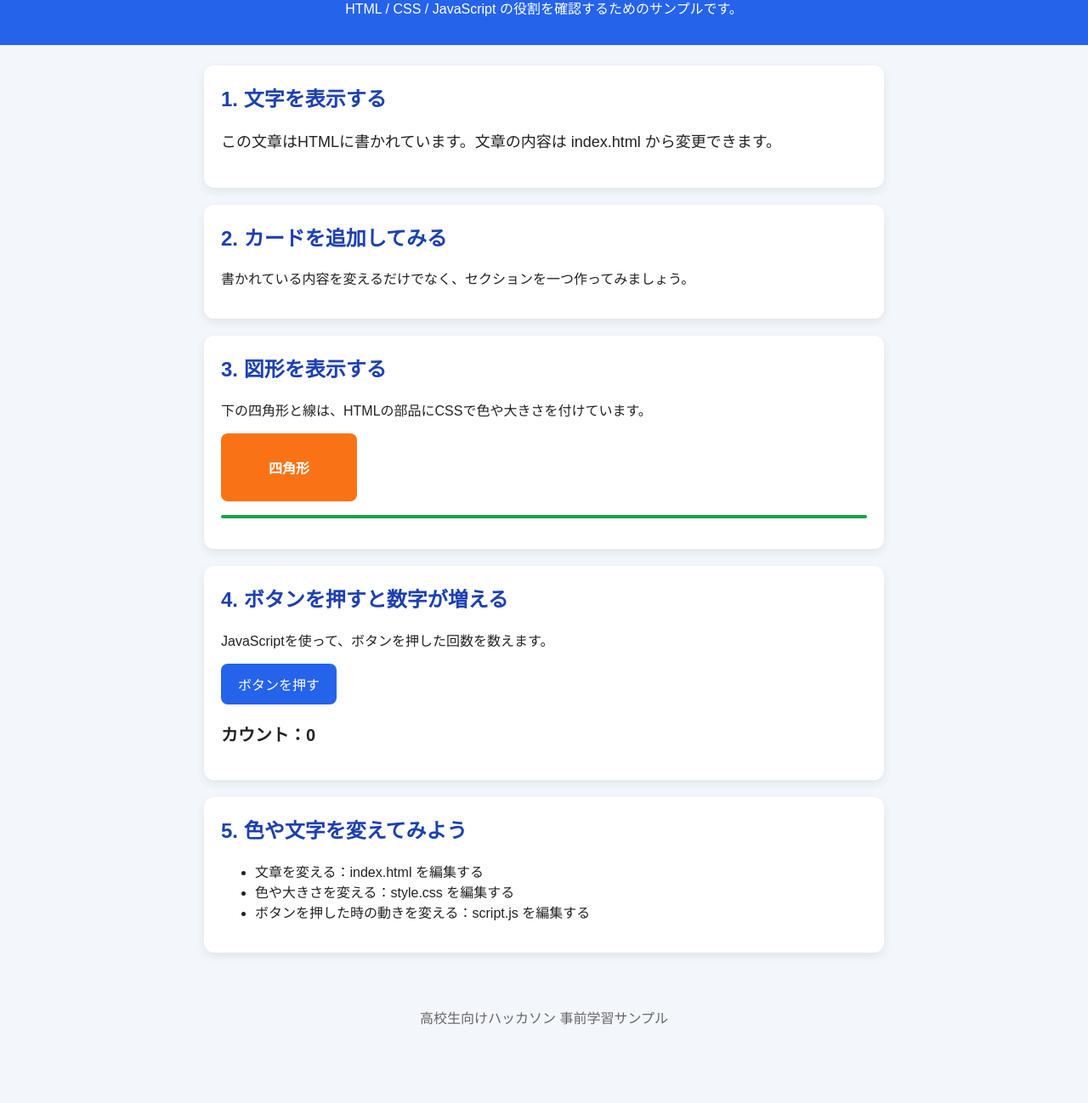
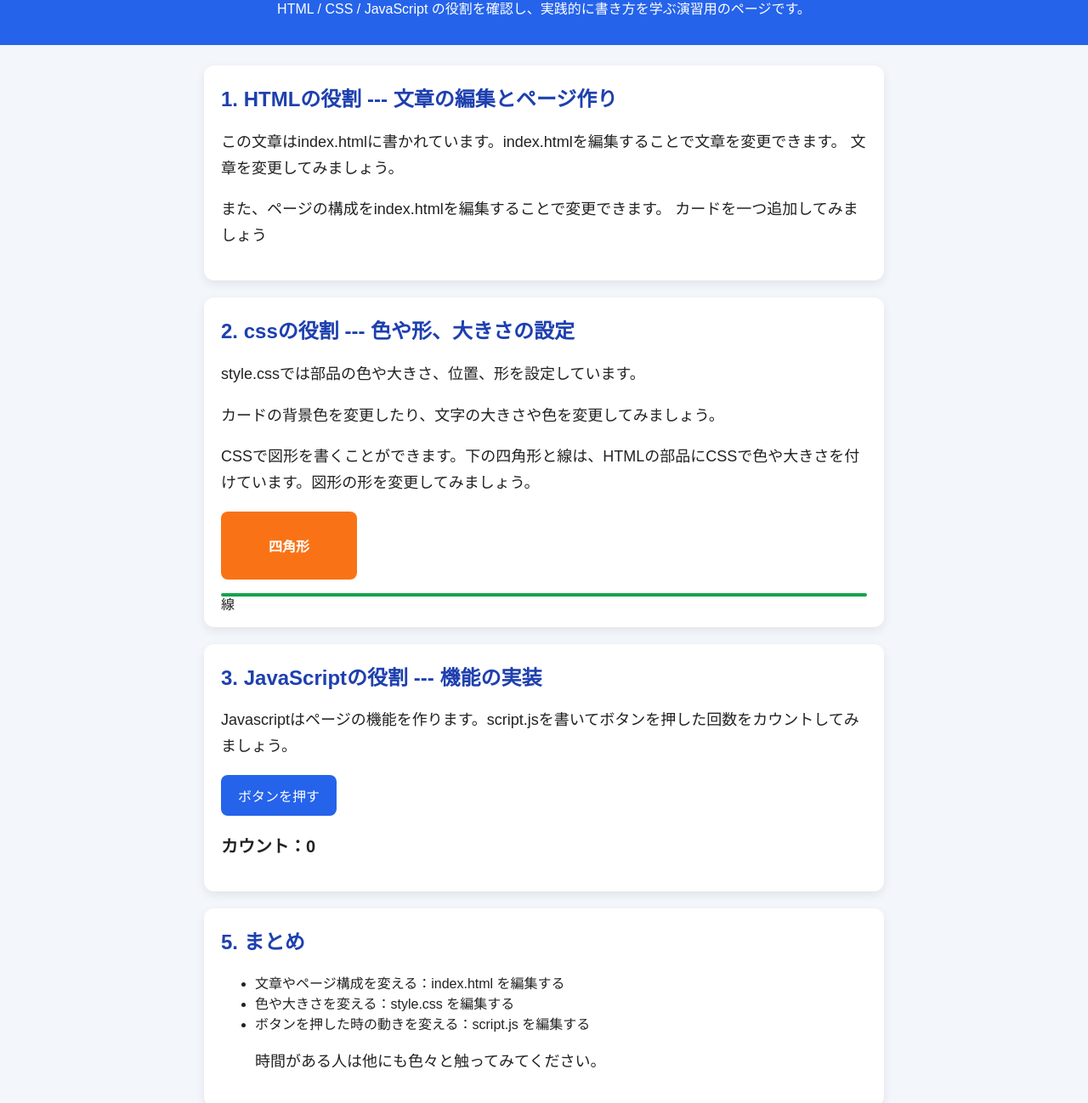
Before and after one commit to zzzKentaro/web_app_starter, a plain HTML site: page index.html in a window 1280 px wide. Shown: the part 89-1387 px from the top of the page at 85% size. Before the commit the page ends 1338 px from the top, so only its background shows below. Drawn offline with Linux system fonts and the light colour scheme.

Commit message:
ページを演習用に変更
文章を変更＋Javascriptを消してボタンを押しても何も起こらないようにした

```diff
--- a/index.html
+++ b/index.html
@@ -3,7 +3,7 @@
 <head>
   <meta charset="UTF-8">
   <meta name="viewport" content="width=device-width, initial-scale=1.0">
-  <title>Webアプリ最小テンプレート</title>
+  <title>Web制作演習用ページ</title>
 
   <!-- style.cssを読み込む：見た目はCSSに書く -->
   <link rel="stylesheet" href="style.css">
@@ -11,35 +11,37 @@
 <body>
   <!-- ここから画面に表示される内容 -->
   <header class="site-header">
-    <h1>Webアプリ最小テンプレート</h1>
-    <p>HTML / CSS / JavaScript の役割を確認するためのサンプルです。</p>
+    <h1>Web制作演習</h1>
+    <p>HTML / CSS / JavaScript の役割を確認し、実践的に書き方を学ぶ演習用のページです。</p>
   </header>
 
   <main class="container">
     <section class="card">
-      <h2>1. 文字を表示する</h2>
+      <h2>1. HTMLの役割 --- 文章の編集とページ作り</h2>
       <p class="message">
-        この文章はHTMLに書かれています。文章の内容は index.html から変更できます。
+        この文章はindex.htmlに書かれています。index.htmlを編集することで文章を変更できます。
+        文章を変更してみましょう。
       </p>
-    </section>
-
-    <section class ="card">
-      <h2>2. カードを追加してみる</h2>
-      <p>書かれている内容を変えるだけでなく、セクションを一つ作ってみましょう。</p>
+      <p class ="message">
+        また、ページの構成をindex.htmlを編集することで変更できます。
+        カードを一つ追加してみましょう
     </section>
 
     <section class="card">
-      <h2>3. 図形を表示する</h2>
-      <p>下の四角形と線は、HTMLの部品にCSSで色や大きさを付けています。</p>
+      <h2>2. cssの役割 --- 色や形、大きさの設定
+      </h2>
+      <p class ="message">style.cssでは部品の色や大きさ、位置、形を設定しています。</p>
+      <p class ="message">カードの背景色を変更したり、文字の大きさや色を変更してみましょう。</p>
+      <p class ="message">CSSで図形を書くことができます。下の四角形と線は、HTMLの部品にCSSで色や大きさを付けています。図形の形を変更してみましょう。</p>
 
       <div class="shape-box">四角形</div>
-      <div class="line"></div>
+      <div class="line">線</div>
     </section>
 
     <section class="card">
-      <h2>4. ボタンを押すと数字が増える</h2>
-      <p>
-        JavaScriptを使って、ボタンを押した回数を数えます。
+      <h2>3. JavaScriptの役割 --- 機能の実装</h2>
+      <p class="message">
+        Javascriptはページの機能を作ります。script.jsを書いてボタンを押した回数をカウントしてみましょう。
       </p>
 
       <button id="countButton" class="main-button">ボタンを押す</button>
@@ -47,17 +49,18 @@
     </section>
 
     <section class="card">
-      <h2>5. 色や文字を変えてみよう</h2>
+      <h2>5. まとめ</h2>
       <ul>
-        <li>文章を変える：index.html を編集する</li>
+        <li>文章やページ構成を変える：index.html を編集する</li>
         <li>色や大きさを変える：style.css を編集する</li>
         <li>ボタンを押した時の動きを変える：script.js を編集する</li>
+        <p class="message">時間がある人は他にも色々と触ってみてください。</p>
       </ul>
     </section>
   </main>
 
   <footer class="site-footer">
-    <p>高校生向けハッカソン 事前学習サンプル</p>
+    <p>高校生向けハッカソン 演習ページ</p>
   </footer>
 
   <!-- script.jsを読み込む：動きはJavaScriptに書く -->
--- a/script.js
+++ b/script.js
@@ -14,9 +14,5 @@ let count = 0;
 
 // ボタンがクリックされたときの処理
 countButton.addEventListener("click", () => {
-  // countを1増やす
-  count = count + 1;
 
-  // 画面に表示されている数字を更新する
-  countNumber.textContent = count;
 });
```
